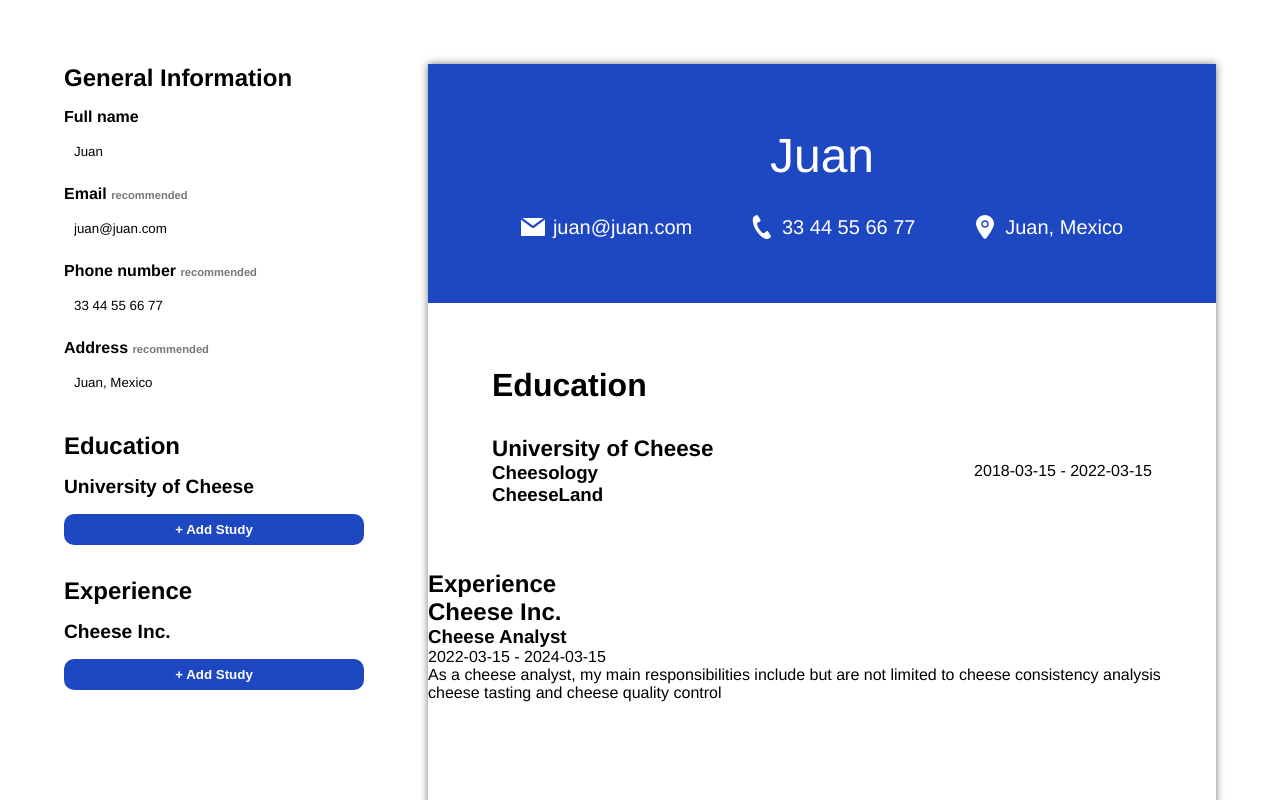
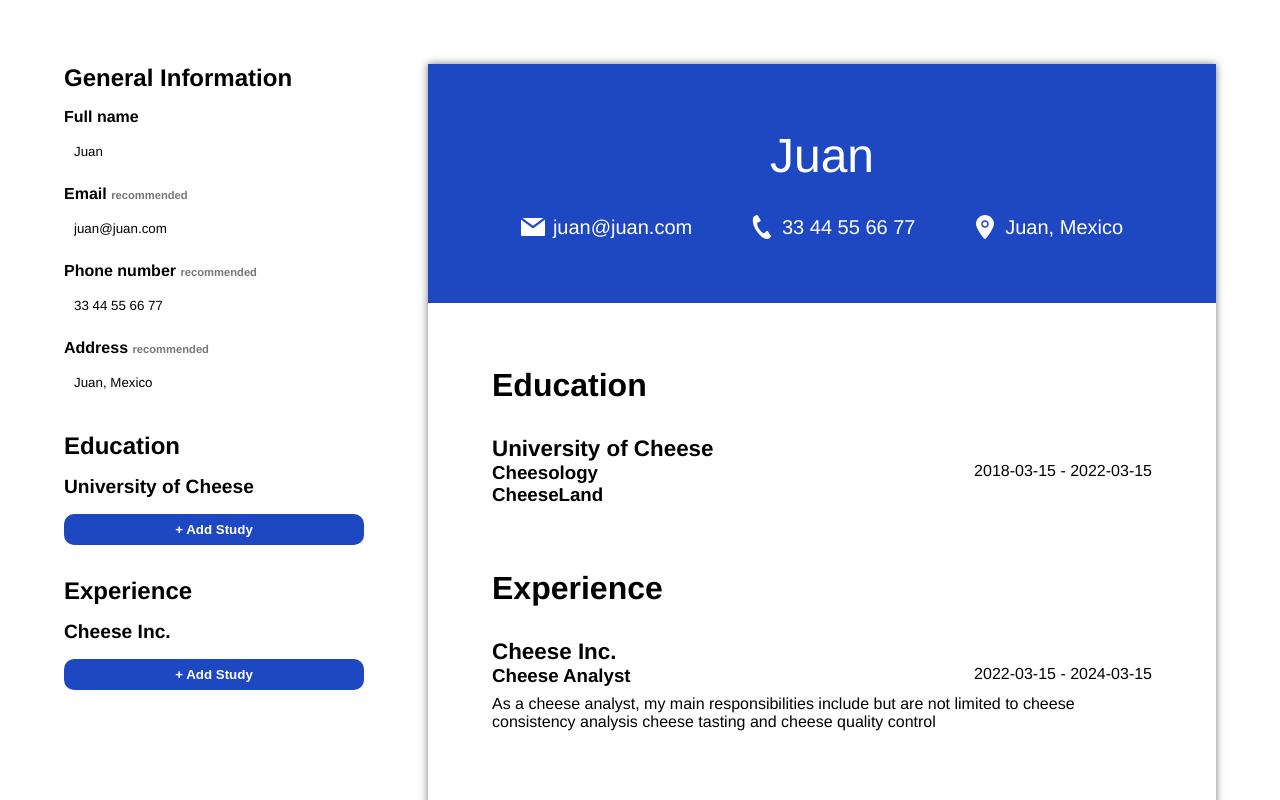
Before and after one commit to RogerEaux/CV-Application, a React (Vite) app: page / in a window 1280 px wide. Shown: the top 800 px of the page. Built offline with nearby package versions, Linux system fonts and the light colour scheme.

Commit message:
Add styles for curriculum experience

```diff
--- a/src/styles/Curriculum.css
+++ b/src/styles/Curriculum.css
@@ -30,26 +30,36 @@
   height: auto;
 }
 
-.education {
+.education,
+.experience {
   padding: 64px;
+  padding-bottom: 0;
 }
 
-.education h1 {
+.education h1,
+.experience h1 {
   font-size: 2rem;
   margin-bottom: 32px;
 }
 
-.education ul {
+.education ul,
+.experience ul {
   display: flex;
   flex-direction: column;
   gap: 24px;
 }
 
-.education h2 {
+.education h2,
+.experience h2 {
   font-size: 1.4rem;
 }
 
-.study-details {
+.study-details,
+.work-details {
   display: flex;
   justify-content: space-between;
 }
+
+.experience li > p {
+  margin-top: 8px;
+}
```
